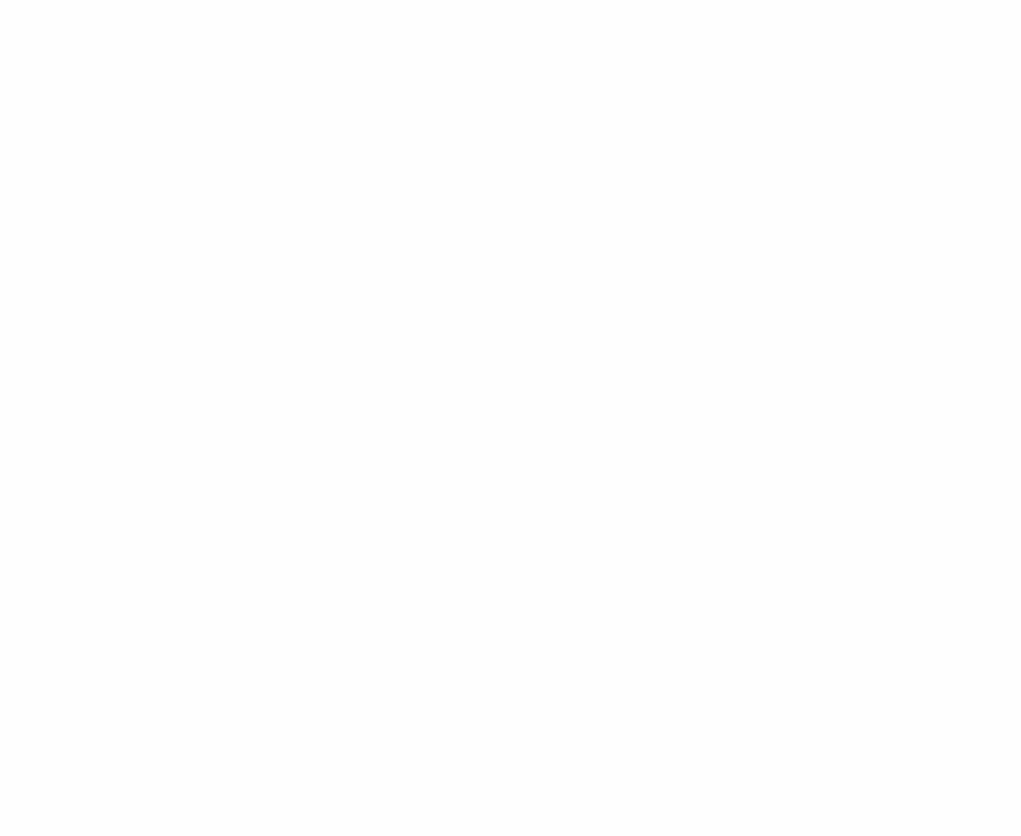
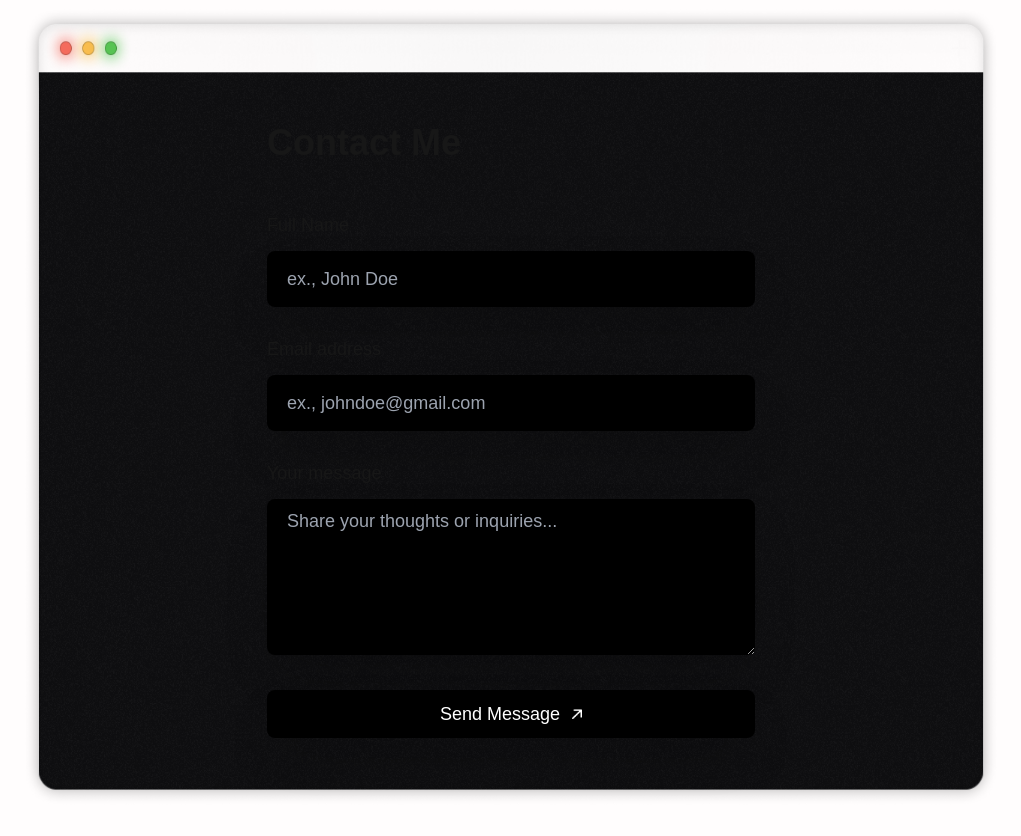
Before and after one commit to aunghtetmyatoo/portfolio-v2, a Next.js app: page / in a window 1280 px wide. Shown: the part 1940-2776 px from the top of the page, without its empty margins (129-1150 px from the left). Before the commit the page ends 1947 px from the top, so only its background shows below. Built offline with nearby package versions, Linux system fonts and the light colour scheme.

Commit message:
feat: add contact

```diff
--- a/src/app/page.tsx
+++ b/src/app/page.tsx
@@ -4,6 +4,7 @@
 import HeroSection from "@/components/HeroSection";
 import Skill from "@/components/Skill";
 import Experience from "@/components/Experience";
+import Contact from "@/components/Contact";
 
 export default function Home() {
   return (
@@ -13,6 +14,7 @@
         <HeroSection />
         <Skill />
         <Experience />
+        <Contact />
       </main>
     </ThemeProvider>
   );
--- /dev/null
+++ b/src/components/Contact.tsx
@@ -0,0 +1,97 @@
+"use client";
+
+// import emailjs from "@emailjs/browser";
+import { useState } from "react";
+import Image from "next/image";
+
+const Contact = () => {
+  // const formRef = useRef();
+  const [loading] = useState(false);
+
+  const [form] = useState({ name: "", email: "", message: "" });
+
+  return (
+    <section className="my-20 px-5 sm:px-10" id="contact">
+      {/* {alert.show && <Alert {...alert} />} */}
+
+      <div className="relative mx-0 flex min-h-screen flex-col items-center justify-center xl:mx-28">
+        <Image
+          src="/assets/terminal.png"
+          alt="terminal-bg"
+          className="absolute inset-0 min-h-screen"
+          width={1920}
+          height={1080}
+        />
+
+        <div className="relative z-10 mt-12 w-full px-7 sm:w-3/4 sm:px-0 lg:w-1/2">
+          <h3 className="text-gray_gradient text-3xl font-semibold sm:text-4xl">
+            Contact Me
+          </h3>
+
+          <form
+            // ref={formRef}
+            // onSubmit={handleSubmit}
+            className="mt-12 flex flex-col space-y-7"
+          >
+            <label className="space-y-3">
+              <span className="text-white-600 text-lg">Full Name</span>
+              <input
+                type="text"
+                name="name"
+                value={form.name}
+                // onChange={handleChange}
+                required
+                className="placeholder:text-white-500 text-white-800 shadow-black-200 min-h-14 w-full rounded-lg bg-black px-5 py-2 text-lg shadow-2xl focus:outline-none"
+                placeholder="ex., John Doe"
+              />
+            </label>
+
+            <label className="space-y-3">
+              <span className="text-white-600 text-lg">Email address</span>
+              <input
+                type="email"
+                name="email"
+                value={form.email}
+                // onChange={handleChange}
+                required
+                className="placeholder:text-white-500 text-white-800 shadow-black-200 min-h-14 w-full rounded-lg bg-black px-5 py-2 text-lg shadow-2xl focus:outline-none"
+                placeholder="ex., johndoe@gmail.com"
+              />
+            </label>
+
+            <label className="space-y-3">
+              <span className="text-white-600 text-lg">Your message</span>
+              <textarea
+                name="message"
+                value={form.message}
+                // onChange={handleChange}
+                required
+                rows={5}
+                className="placeholder:text-white-500 text-white-800 shadow-black-200 min-h-14 w-full rounded-lg bg-black px-5 py-2 text-lg shadow-2xl focus:outline-none"
+                placeholder="Share your thoughts or inquiries..."
+              />
+            </label>
+
+            <button
+              className="shadow-black-200 flex min-h-12 items-center justify-center gap-3 rounded-lg bg-black px-5 py-2 text-lg text-white shadow-2xl"
+              type="submit"
+              disabled={loading}
+            >
+              {loading ? "Sending..." : "Send Message"}
+
+              <Image
+                src="/assets/arrow-up.png"
+                alt="arrow-up"
+                width={10}
+                height={10}
+                className="object-contain brightness-0 invert"
+              />
+            </button>
+          </form>
+        </div>
+      </div>
+    </section>
+  );
+};
+
+export default Contact;
```
Also changed, not shown: public/assets/arrow-up.png (added), public/assets/terminal.png (added).
